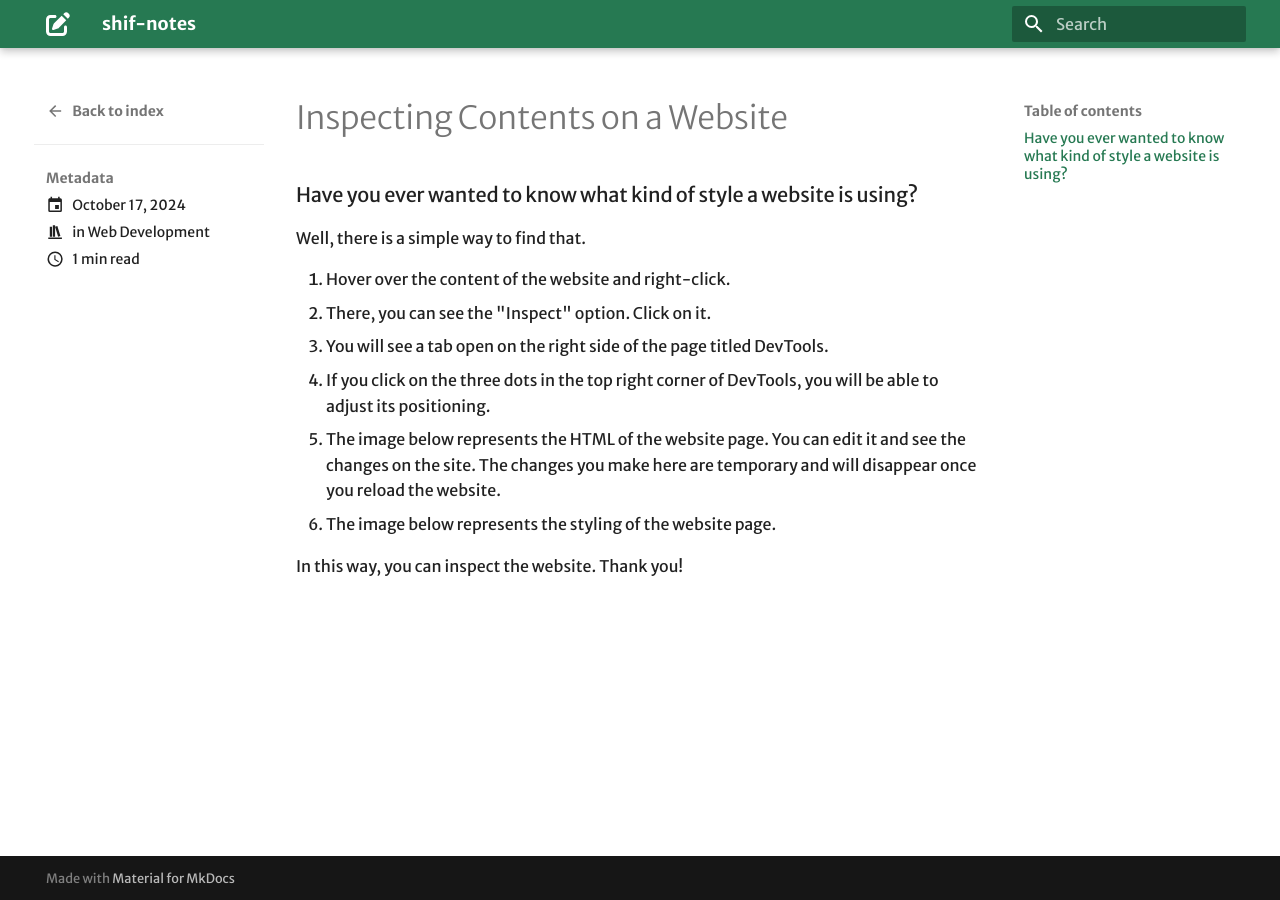
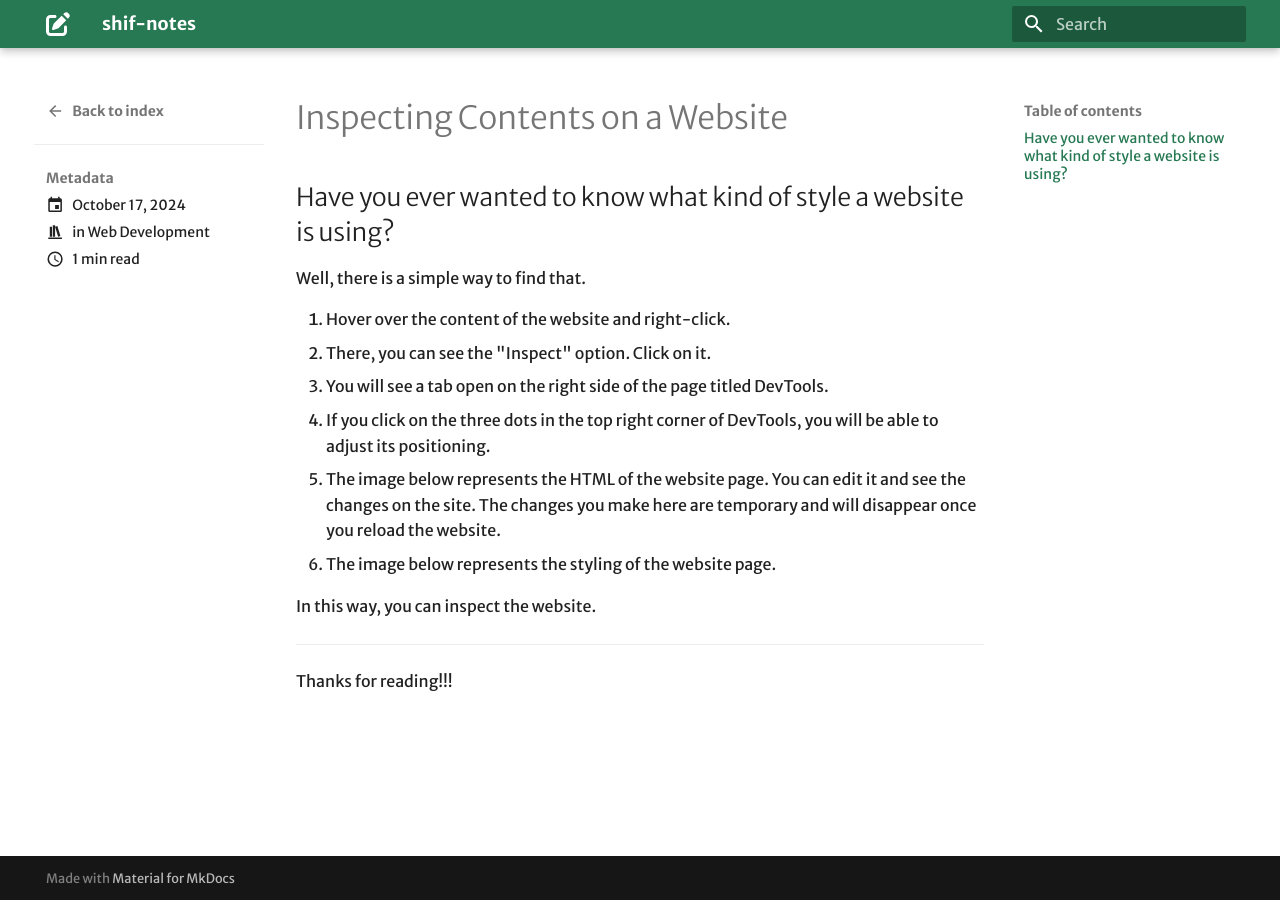
Before and after one commit to shif-notes/shif-notes.github.io, an MkDocs documentation site: the page built from docs/posts/postInspect.md, in a window 1280 px wide. Built offline with MkDocs 1.6.1 and Material for MkDocs 9.7.7, drawn with Linux system fonts in a browser that asks for light colours; some web fonts are replaced.

```diff
--- a/docs/posts/postInspect.md
+++ b/docs/posts/postInspect.md
@@ -6,11 +6,12 @@
 ---
 
 # Inspecting Contents on a Website
-### Have you ever wanted to know what kind of style a website is using?
+
+## Have you ever wanted to know what kind of style a website is using?
+
+<!-- more -->
 
 Well, there is a simple way to find that.
-
-<!-- more -->
 
 1. Hover over the content of the website and right-click.
 2. There, you can see the "Inspect" option. Click on it.
@@ -20,4 +21,8 @@
 5. The image below represents the HTML of the website page. You can edit it and see the changes on the site. The changes you make here are temporary and will disappear once you reload the website.
 6. The image below represents the styling of the website page.
 
-In this way, you can inspect the website. Thank you!
+In this way, you can inspect the website.
+
+---
+
+Thanks for reading!!!
```
Also changed, not shown: docs/posts/deskOrga.md (added, +28 -0 lines), docs/posts/postEln.md (+4 -1 lines), docs/posts/postXml.md (+7 -3 lines).
